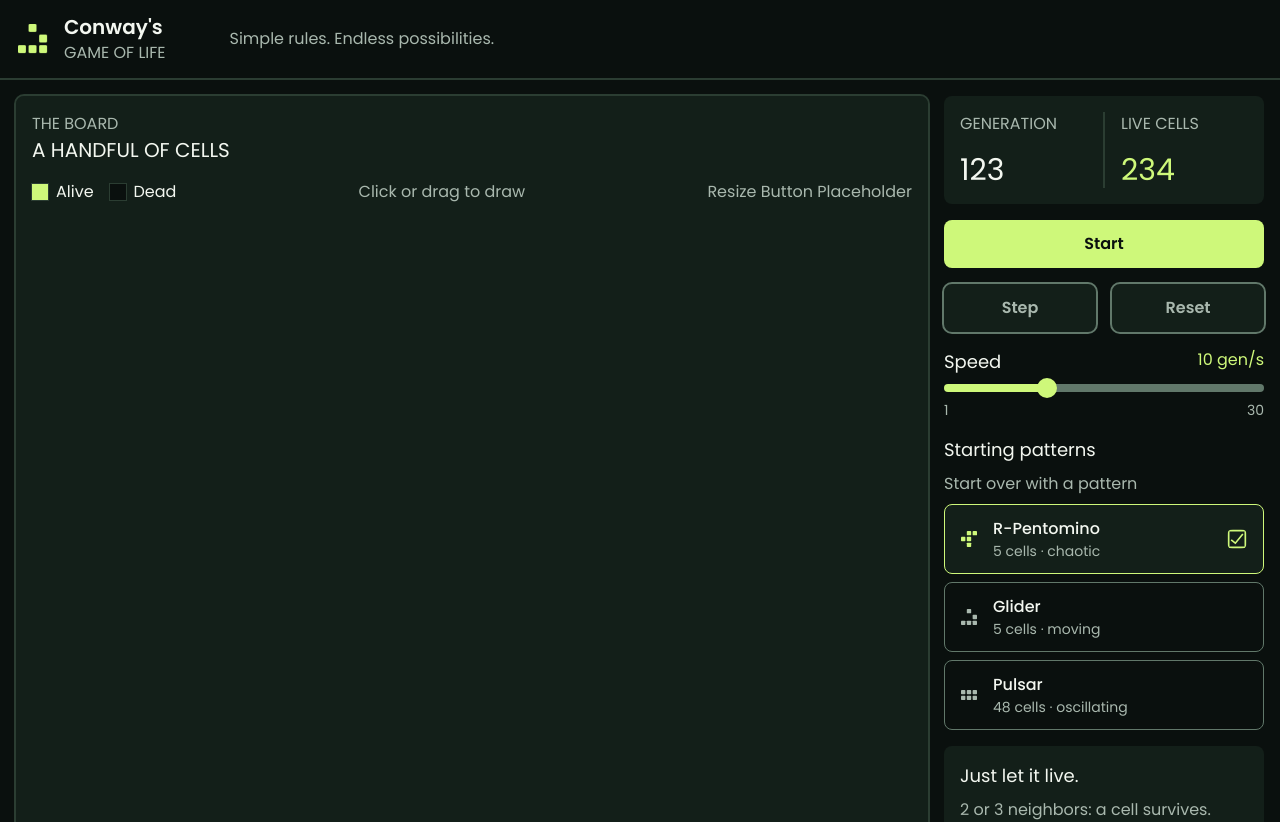
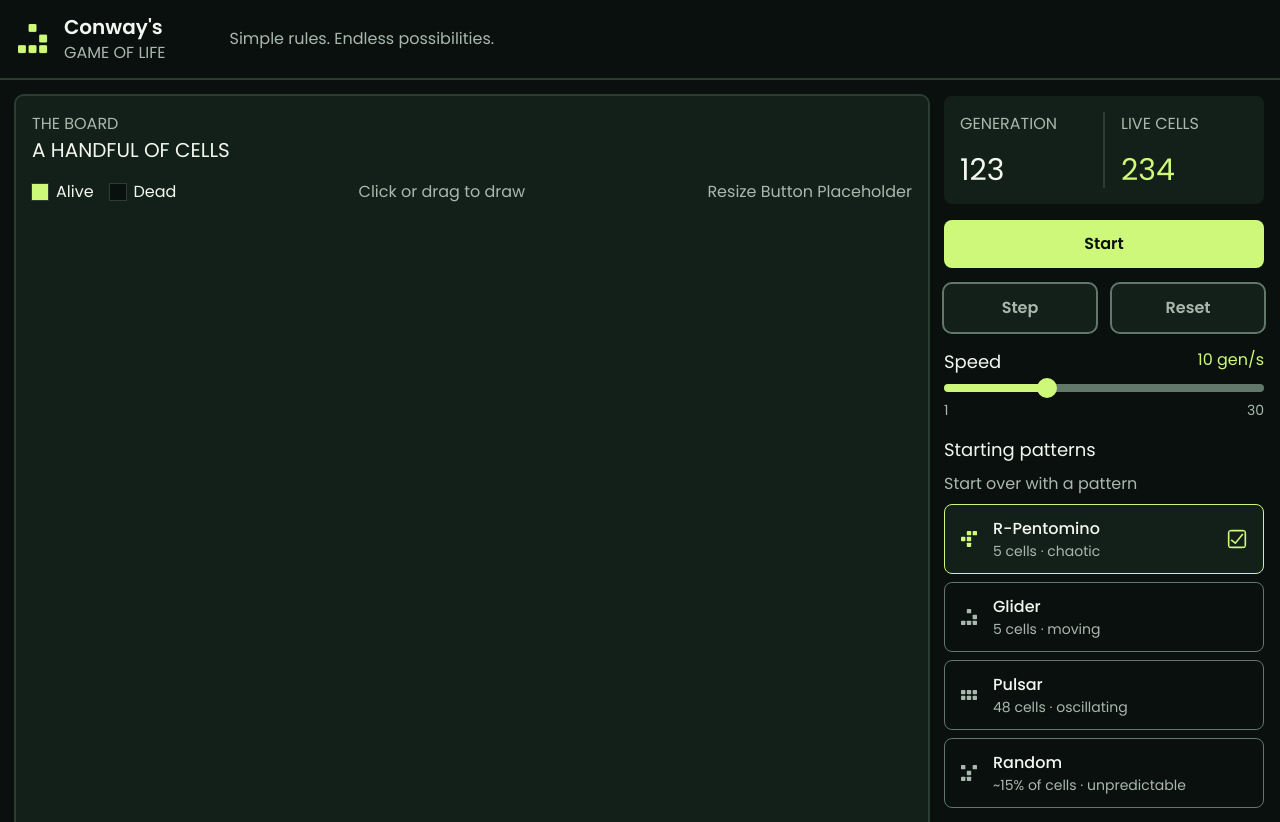
Before and after one commit to StackOverflowIsBetterThanAnyAI/conways-game-of-life, a React (Vite) app: page / in a window 1280 px wide. Shown: the top 822 px of the page. Built offline with nearby package versions, Linux system fonts and the light colour scheme.

Commit message:
new starting pattern option

```diff
--- a/src/components/ui/RadioButton.tsx
+++ b/src/components/ui/RadioButton.tsx
@@ -1,12 +1,13 @@
 import type { ComponentType, SVGProps } from 'react'
 import { GrCheckboxSelected } from 'react-icons/gr'
 import type { PatternId } from '../../patterns'
-import { GliderIcon, PulsarIcon, RPentominoIcon } from './icons'
+import { GliderIcon, PulsarIcon, RandomIcon, RPentominoIcon } from './icons'
 
 const ICONS: Record<PatternId, ComponentType<SVGProps<SVGSVGElement>>> = {
     'r-pentomino': RPentominoIcon,
     glider: GliderIcon,
     pulsar: PulsarIcon,
+    random: RandomIcon,
 }
 
 type RadioButtonProps = {
--- a/src/components/ui/StartingPatterns.tsx
+++ b/src/components/ui/StartingPatterns.tsx
@@ -37,6 +37,13 @@ const StartingPatterns = ({
                     isSelected={patternId === 'pulsar'}
                     onSelect={setPatternId}
                 />
+                <RadioButton
+                    id="random"
+                    name="Random"
+                    info="~15% of cells · unpredictable"
+                    isSelected={patternId === 'random'}
+                    onSelect={setPatternId}
+                />
             </fieldset>
         </section>
     )
--- a/src/components/ui/icons.tsx
+++ b/src/components/ui/icons.tsx
@@ -68,3 +68,16 @@ export const PulsarIcon = (props: IconProps) => (
         {...props}
     />
 )
+
+export const RandomIcon = (props: IconProps) => (
+    <Dots
+        cells={[
+            [0, 0],
+            [0, 2],
+            [1, 1],
+            [2, 0],
+            [2, 1],
+        ]}
+        {...props}
+    />
+)
--- a/src/patterns.ts
+++ b/src/patterns.ts
@@ -1,9 +1,13 @@
-export type PatternId = 'r-pentomino' | 'glider' | 'pulsar'
+export type PatternId = 'r-pentomino' | 'glider' | 'pulsar' | 'random'
+
+export type FixedPatternId = Exclude<PatternId, 'random'>
 
 export type Pattern = {
-    id: PatternId
+    id: FixedPatternId
     cells: [number, number][]
 }
+
+export const RANDOM_DENSITY = 0.15
 
 const pulsarCells = (): [number, number][] => {
     const cells: [number, number][] = []
@@ -54,7 +58,31 @@ export const placePattern = (
     const offR = Math.floor((rows - h) / 2)
     const offC = Math.floor((cols - w) / 2)
     for (const [r, c] of p.cells) {
-        grid[(r + offR) * cols + (c + offC)] = true
+        const row = r + offR
+        const col = c + offC
+        if (row < 0 || row >= rows || col < 0 || col >= cols) {
+            continue
+        }
+        grid[row * cols + col] = true
     }
     return grid
 }
+
+export const createRandomCells = (
+    rows: number,
+    cols: number,
+    density = RANDOM_DENSITY
+): boolean[] =>
+    Array.from({ length: rows * cols }, () => Math.random() < density)
+
+export const createStartingCells = (
+    id: PatternId,
+    rows: number,
+    cols: number
+): boolean[] => {
+    if (id === 'random') return createRandomCells(rows, cols)
+    const pattern = PATTERNS.find((p) => p.id === id)
+    return pattern
+        ? placePattern(pattern, rows, cols)
+        : new Array(rows * cols).fill(false)
+}
```
